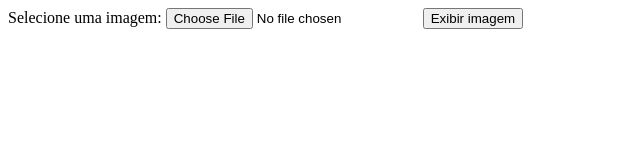
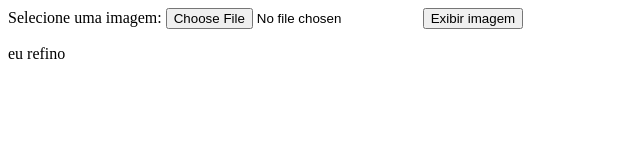
Before and after one commit to aglomera/simples, a plain HTML site: page index.html in a window 1280 px wide. Shown: the full height of the page, 0-640 px from the left. Drawn offline with Linux system fonts and the light colour scheme.

Commit message:
Update index.html

```diff
--- a/index.html
+++ b/index.html
@@ -8,7 +8,7 @@
   <button type="button" onclick="exibirImagem()">Exibir imagem</button>
 </form>
 
-<p id="imagem-selecionada"></p>
+<p id="imagem-selecionada"> eu refino </p>
 
 <script>
 function exibirImagem() {
```
